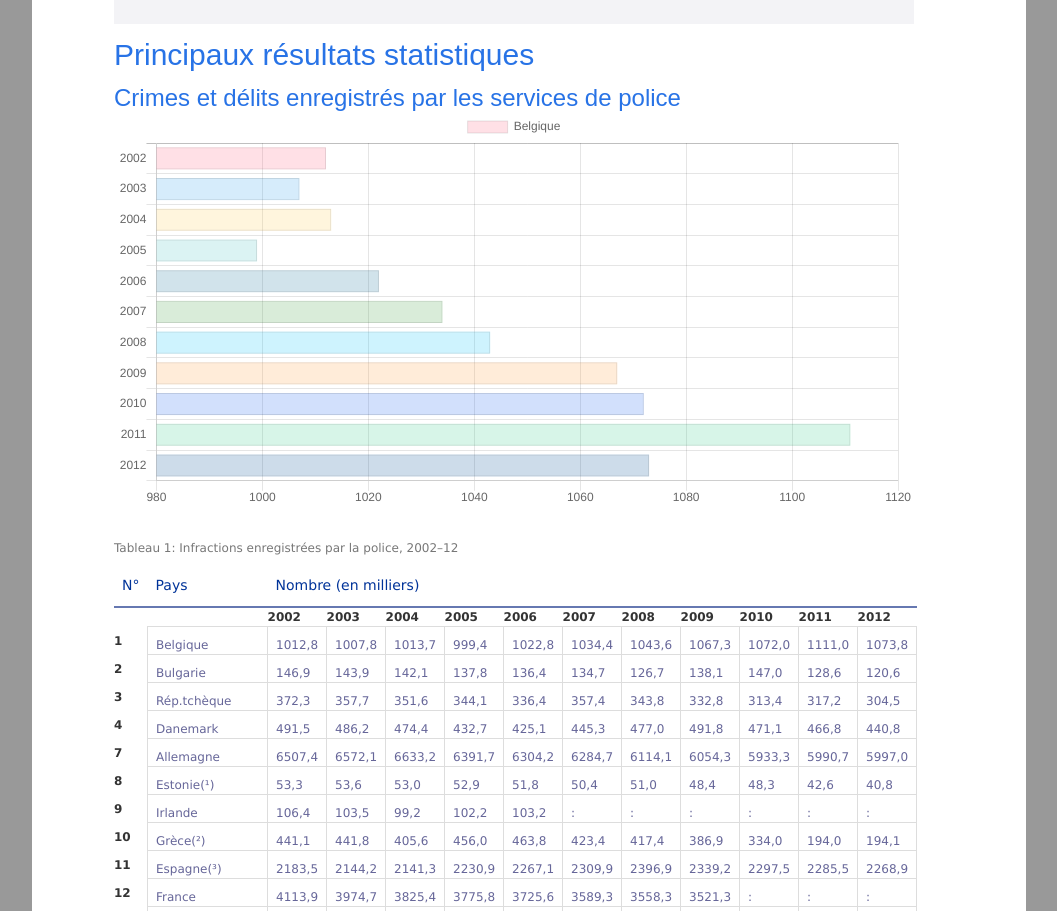
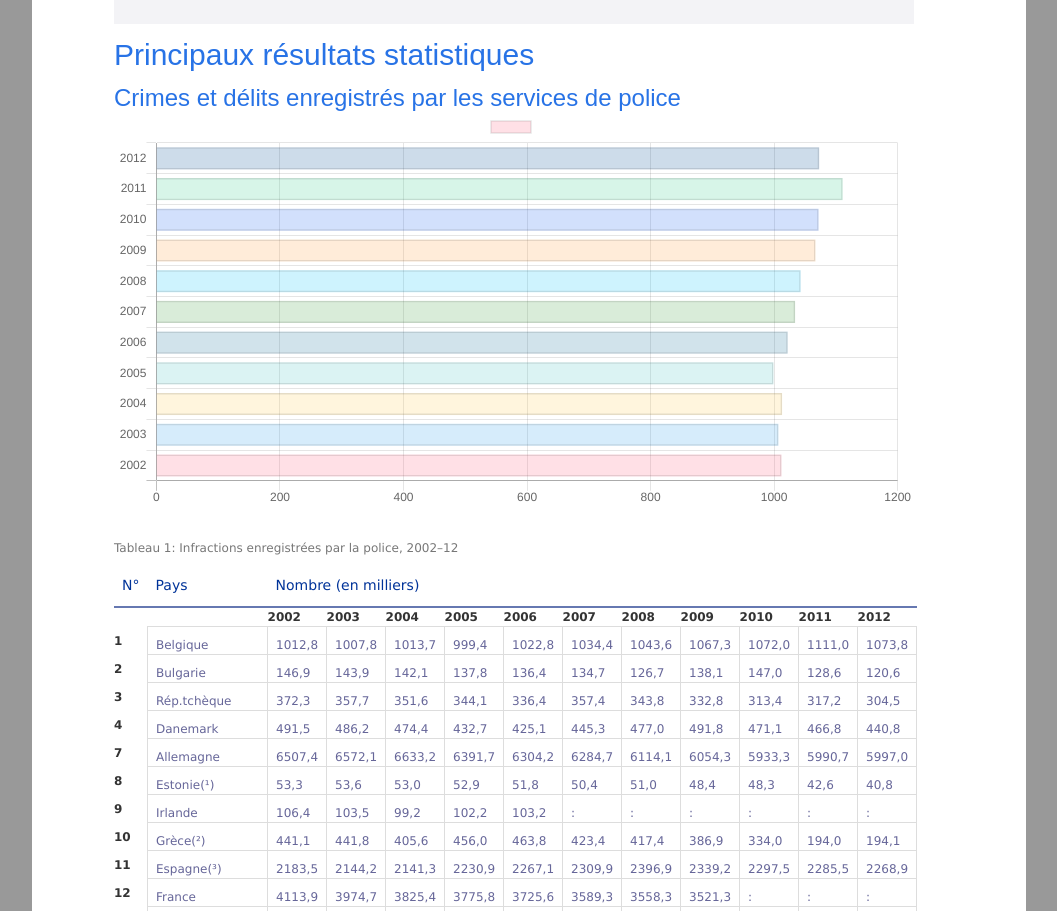
Before and after one commit to nicplackle/js-datavisualisation-challenge, a plain HTML site: page index.html in a window 1280 px wide. Shown: the part 1053-1964 px from the top of the page, without its empty margins (111-1168 px from the left). Drawn offline with nearby package versions, Linux system fonts and the light colour scheme; a web font is replaced by a local one.

```diff
--- a/script.js
+++ b/script.js
@@ -15,7 +15,7 @@ for (i = 0; i < list.length; i++) {
   }
 }
 
-let countryName = dataRow[1].slice(0, 1);
+let countryName = dataRow[1].slice(1, 0);
 let yearList = dataRow[0].slice(1);
 let dataList = dataRow[1].slice(1, 12);
 let numberList = [];
@@ -34,7 +34,7 @@ var myBarChart = new Chart(ctx, {
       {
         label: countryName,
         data: numberList,
-        borderWidth: 1,
+        borderWidth: 1.5,
         backgroundColor: [
           "rgba(255, 99, 132, 0.2)",
           "rgba(54, 162, 235, 0.2)",
@@ -50,5 +50,73 @@ var myBarChart = new Chart(ctx, {
         ]
       }
     ]
+  },
+  options: {
+    scales: {
+      xAxes: [
+        {
+          ticks: {
+            beginAtZero: true
+          }
+        }
+      ],
+      yAxes: [
+        {
+          ticks: {
+            reverse: true
+          }
+        }
+      ]
+    }
   }
 });
+
+// -------------------------- graph 2 ---------------------------------------------------------------------//
+
+var table = document.getElementById("table2");
+var tableLength = table.rows.length;
+var data = { labels: [], country: [], area: [] };
+
+/*for (var i = 1; i < tableLength; i++) {
+  data.labels.push(table.rows[i].cells[1].innerText);
+  data.country.push(table.rows[i].cells[2].innerText.replace(",", ""));
+  data.area.push(table.rows[i].cells[3].innerText);
+}*/
+
+/*var canvas = document.getElementById("chartInfo"); //calling canvas from html
+var ctx = canvas.getContext("2d");
+var myChart = new Chart(ctx, {
+  type: "line",
+  data: {
+    labels: data.labels,
+    datasets: [
+      {
+        data: data.country,
+        backgroundColor: [
+          "#64B5F6",
+          "#FFD54F",
+          "#2196F3",
+          "#FFC107",
+          "#1976D2",
+          "#FFA000",
+          "#0D47A1"
+        ],
+        hoverBackgroundColor: [
+          "#B2EBF2",
+          "#FFCCBC",
+          "#4DD0E1",
+          "#FF8A65",
+          "#00BCD4",
+          "#FF5722",
+          "#0097A7"
+        ]
+      }
+    ]
+  },
+  options: {
+    legend: {
+      display: true,
+      position: "right"
+    }
+  }
+});*/
```
Also changed, not shown: index.html (+2 -0 lines).
